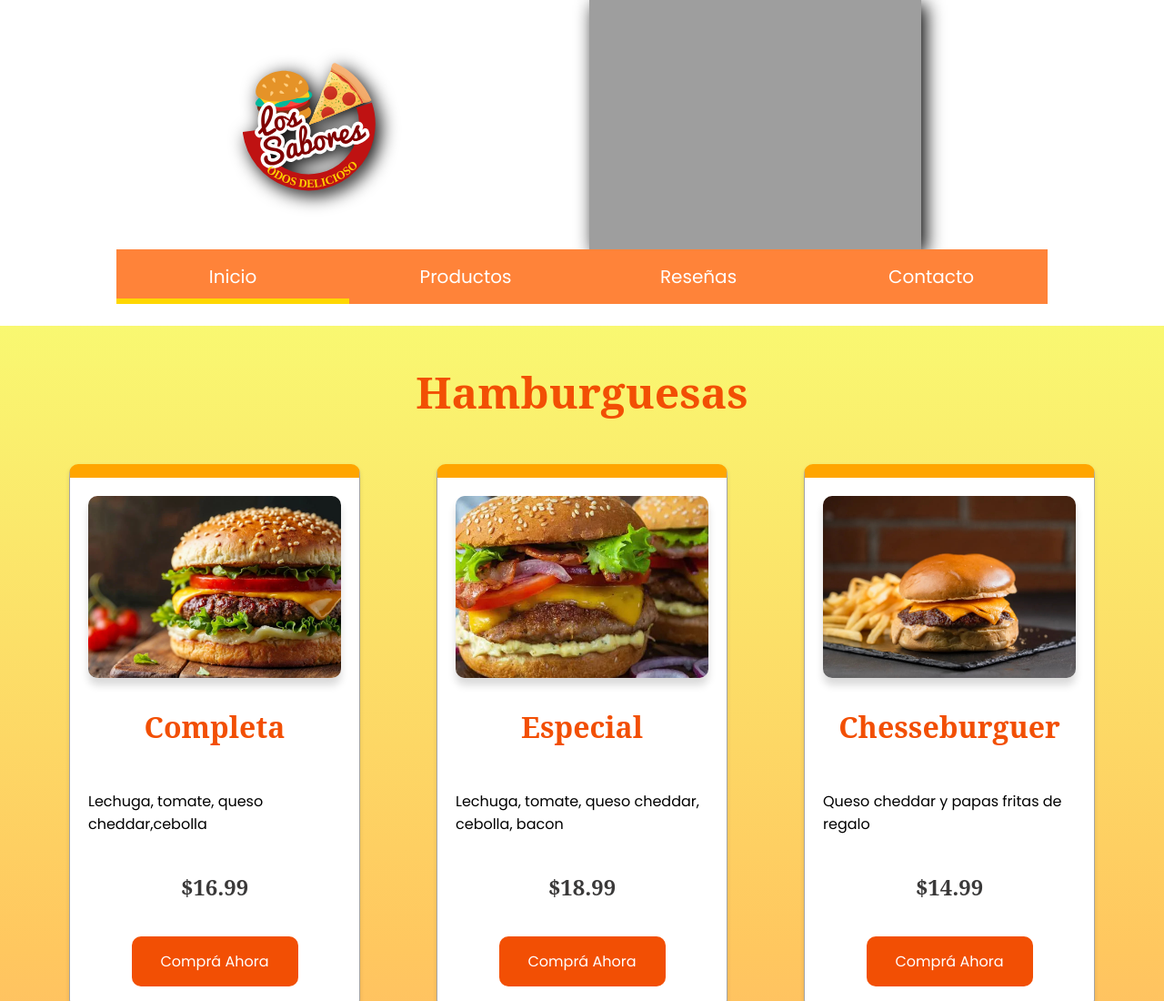
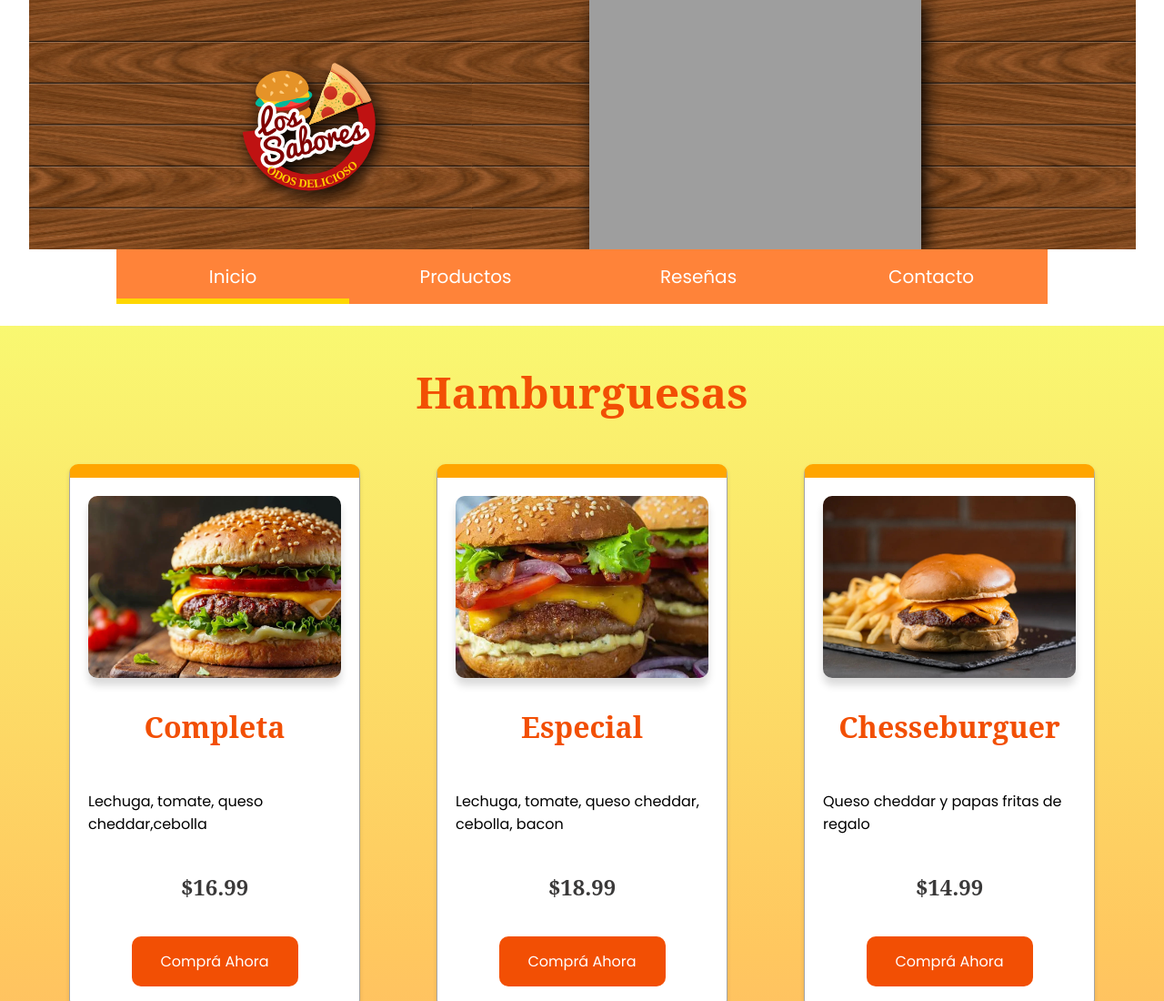
Before and after one commit to JulioHernan/Proyecto-Final-Julio-Cordoba, a plain HTML site: page index.html in a window 1280 px wide. Shown: the top 1100 px of the page at 91% size. Drawn offline with Linux system fonts and the light colour scheme; the site is published under a folder, as on GitHub Pages, so addresses that start at the root find nothing.

Commit message:
corregi la ruta de bg-image

```diff
--- a/CSS/styles.css
+++ b/CSS/styles.css
@@ -18,7 +18,7 @@ body {
 }
 header {
   display: flex;
-  background-image: url(/IMG/texture-1943836_1920.jpg);
+  background-image: url(../IMG/texture-1943836_1920.jpg);
   background-size: contain;
   justify-content: space-evenly;
 }
```
